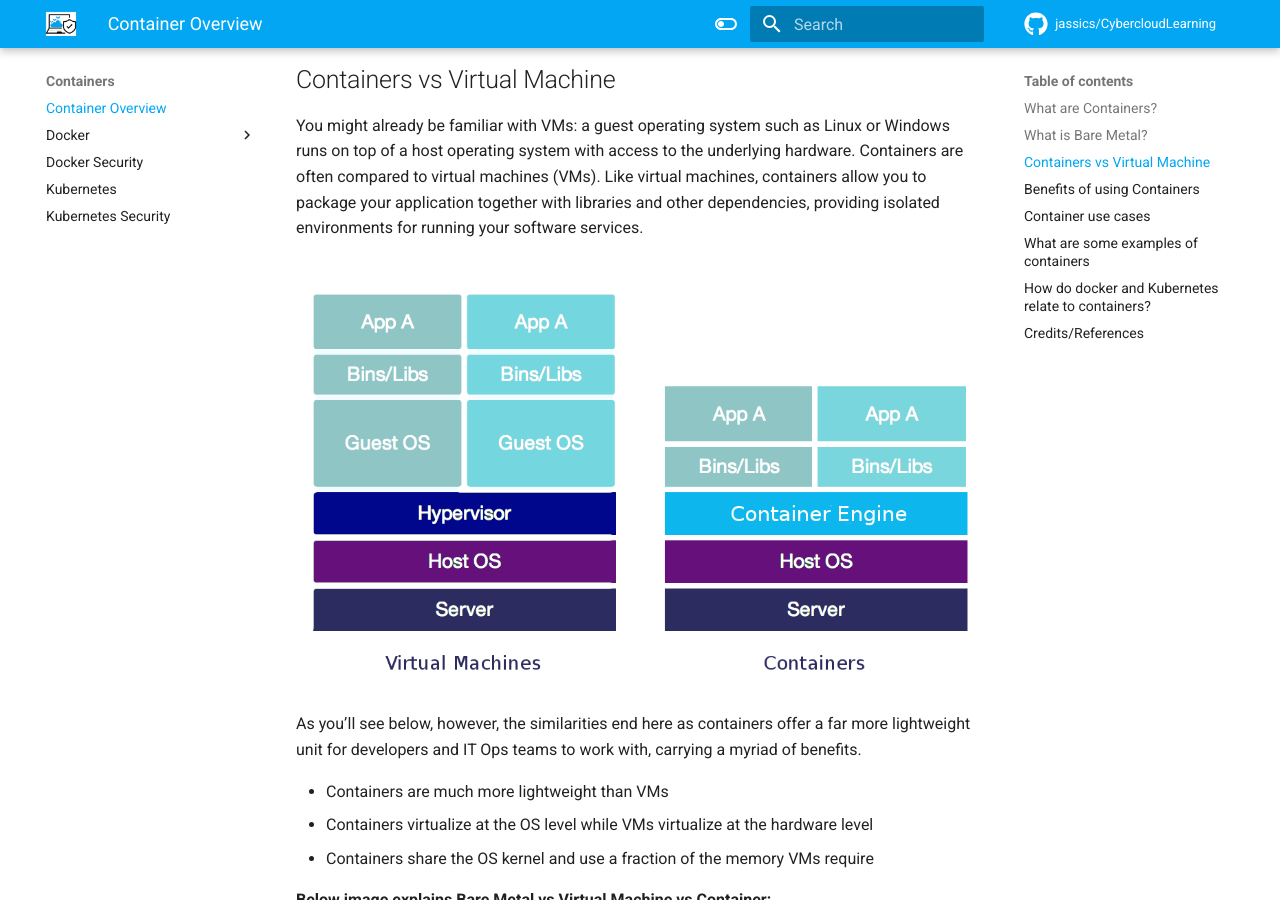
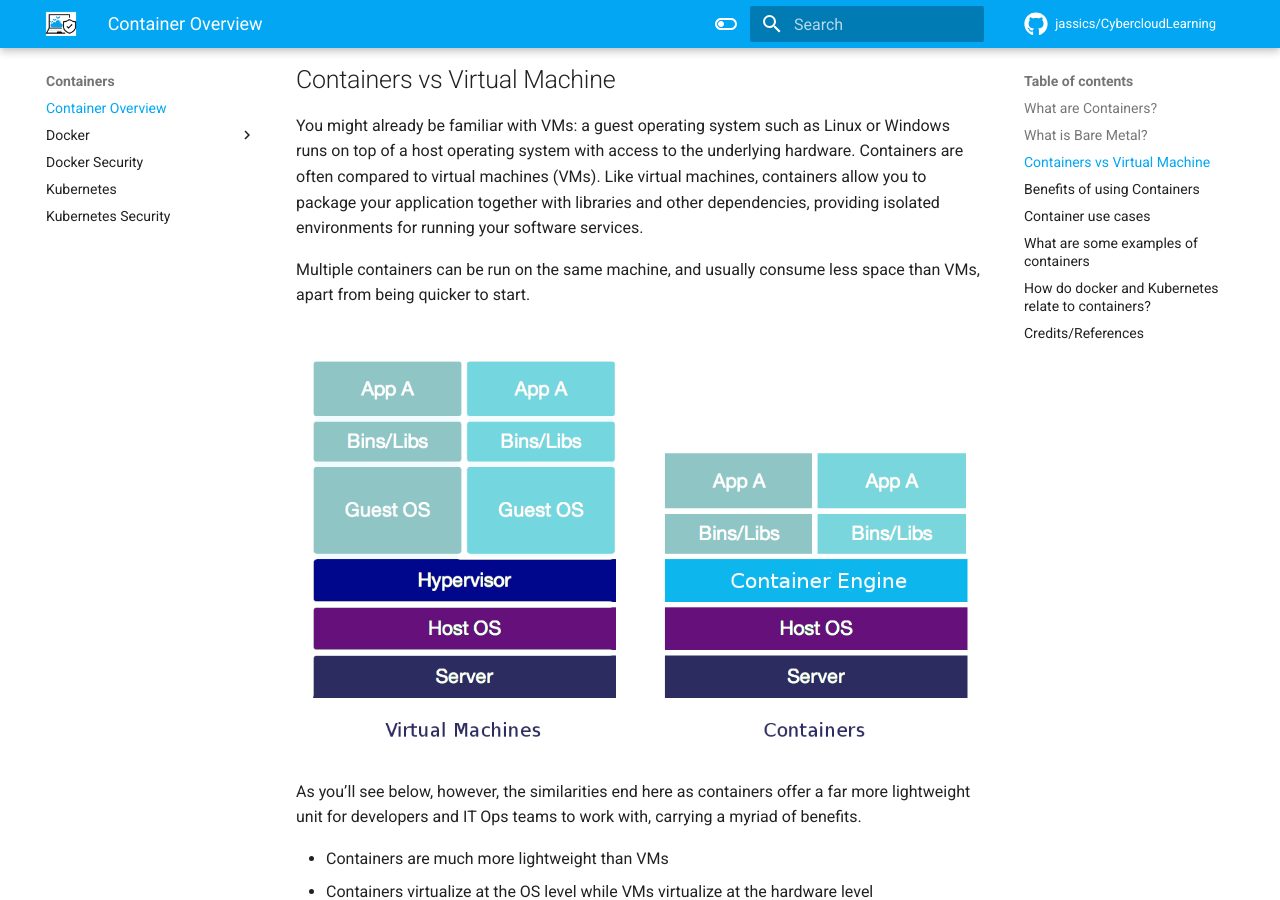
Before and after one commit to jassics/CybercloudLearning, an MkDocs documentation site: the page built from docs/containers/container-overview.md, in a window 1280 px wide and 900 px high, scrolled down 1083 px. Built offline with MkDocs 1.6.1 and Material for MkDocs 9.7.7, drawn with Linux system fonts in a browser that asks for light colours; comment, search, counter and statistics services are not loaded.

Commit message:
Updated container overview

```diff
--- a/docs/containers/container-overview.md
+++ b/docs/containers/container-overview.md
@@ -15,6 +15,8 @@ The term bare metal refers to the fact that there is no operating system between
 ## Containers vs Virtual Machine
 You might already be familiar with VMs: a guest operating system such as Linux or Windows runs on top of a host operating system with access to the underlying hardware.
 Containers are often compared to virtual machines (VMs). Like virtual machines, containers allow you to package your application together with libraries and other dependencies, providing isolated environments for running your software services.
+
+Multiple containers can be run on the same machine, and usually consume less space than VMs, apart from being quicker to start.
 
 ![Containers vs Virtual Machines](../assets/images/containers/Containers_vs_Virtual-Machines.png)
 As you’ll see below, however, the similarities end here as containers offer a far more lightweight unit for developers and IT Ops teams to work with, carrying a myriad of benefits.
```
